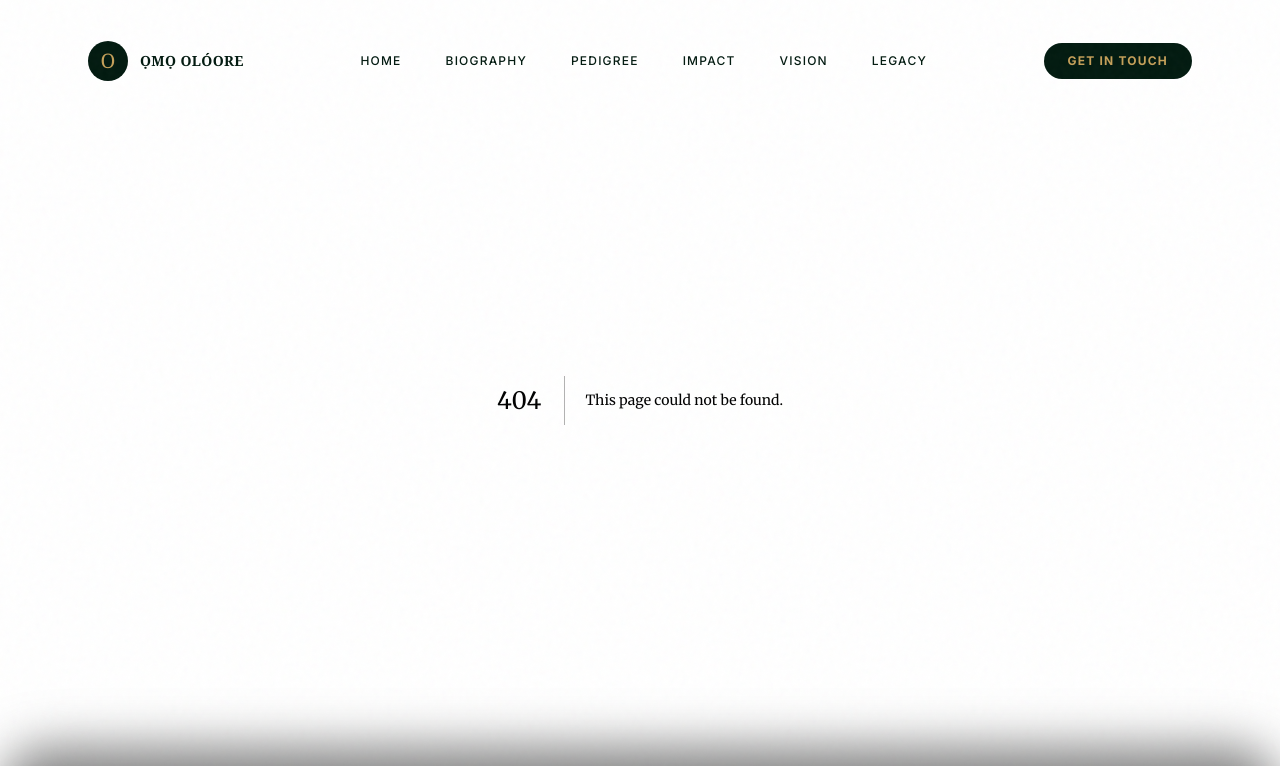
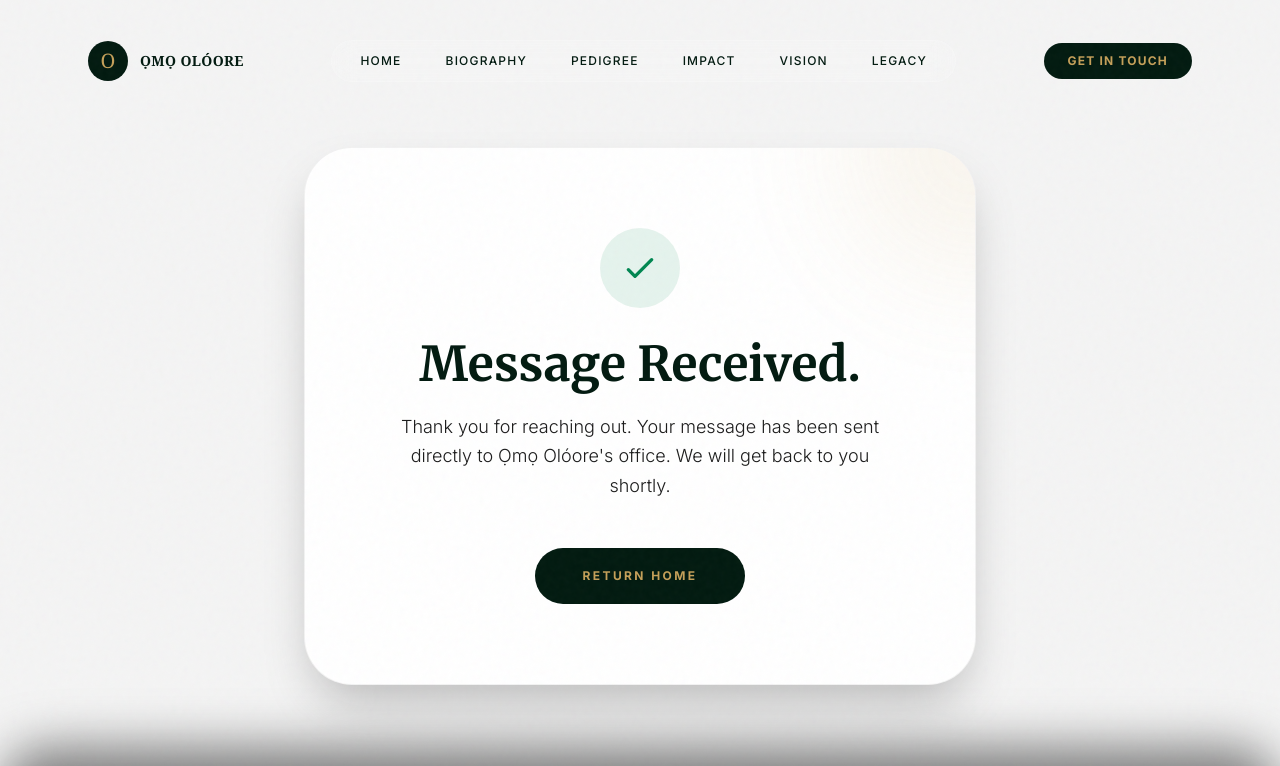
Before and after one commit to Jendoooo/omooloore, a Next.js app: page /contact/success in a window 1280 px wide. Before the commit this address had no page. Shown: the top 766 px of the page. Built offline with nearby package versions, Linux system fonts and the light colour scheme.

Commit message:
Add custom premium success page for contact form redirect

```diff
--- a/src/app/contact/page.tsx
+++ b/src/app/contact/page.tsx
@@ -91,6 +91,7 @@ export default function ContactPage() {
                             {/* Hidden fields for form routing */}
                             <input type="hidden" name="_captcha" value="false" />
                             <input type="hidden" name="_template" value="table" />
+                            <input type="hidden" name="_next" value="https://omooloore.vercel.app/contact/success" />
 
                             <button type="submit" className="bg-[var(--color-deep-forest)] text-[var(--color-wealth-gold)] w-full py-5 rounded-full text-xs font-bold uppercase tracking-[0.2em] hover:bg-black transition-colors">
                                 Send Message
--- /dev/null
+++ b/src/app/contact/success/page.tsx
@@ -0,0 +1,44 @@
+'use client';
+
+import { motion } from 'framer-motion';
+import Link from 'next/link';
+
+export default function ContactSuccessPage() {
+    return (
+        <div className="bg-[var(--color-platinum)] min-h-screen pt-32 pb-24 flex items-center justify-center">
+            <div className="container-premium text-center">
+
+                <motion.div
+                    initial={{ opacity: 0, y: 30 }}
+                    animate={{ opacity: 1, y: 0 }}
+                    transition={{ duration: 0.8 }}
+                    className="max-w-2xl mx-auto bg-white rounded-[3rem] p-12 lg:p-20 shadow-2xl border border-black/5 relative overflow-hidden"
+                >
+                    <div className="absolute top-0 right-0 w-64 h-64 bg-[var(--color-wealth-gold)] rounded-full blur-3xl opacity-10 -translate-y-1/2 translate-x-1/2" />
+
+                    <div className="w-20 h-20 bg-[var(--color-apc-green)]/10 text-[var(--color-apc-green)] rounded-full flex items-center justify-center mx-auto mb-8">
+                        <svg className="w-10 h-10" fill="none" stroke="currentColor" viewBox="0 0 24 24" xmlns="http://www.w3.org/2000/svg">
+                            <path strokeLinecap="round" strokeLinejoin="round" strokeWidth={2} d="M5 13l4 4L19 7" />
+                        </svg>
+                    </div>
+
+                    <h1 className="text-4xl lg:text-5xl font-serif text-[var(--color-deep-forest)] font-bold mb-6">
+                        Message Received.
+                    </h1>
+
+                    <p className="text-lg text-[var(--color-charcoal)] font-light leading-relaxed mb-12">
+                        Thank you for reaching out. Your message has been sent directly to Ọmọ Olóore's office. We will get back to you shortly.
+                    </p>
+
+                    <Link
+                        href="/"
+                        className="inline-block bg-[var(--color-deep-forest)] text-[var(--color-wealth-gold)] px-12 py-5 rounded-full text-xs font-bold uppercase tracking-[0.2em] hover:bg-black transition-colors"
+                    >
+                        Return Home
+                    </Link>
+                </motion.div>
+
+            </div>
+        </div>
+    );
+}
```
